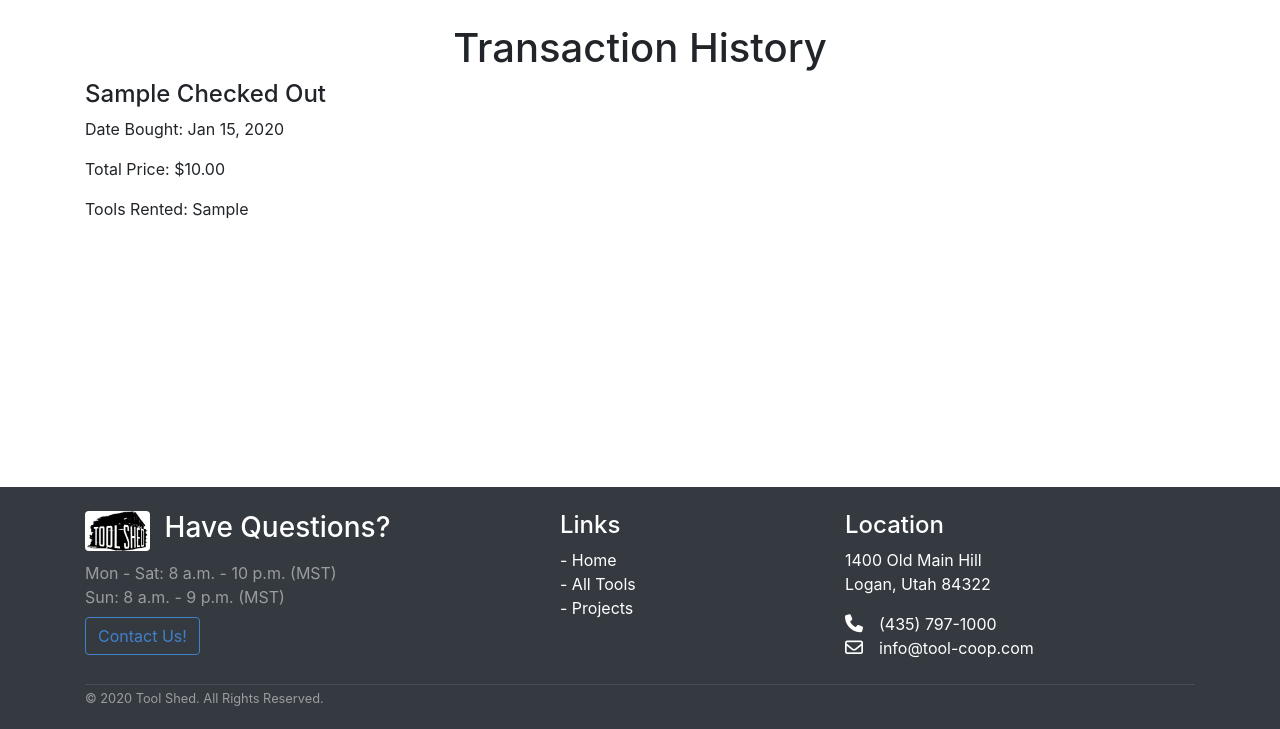
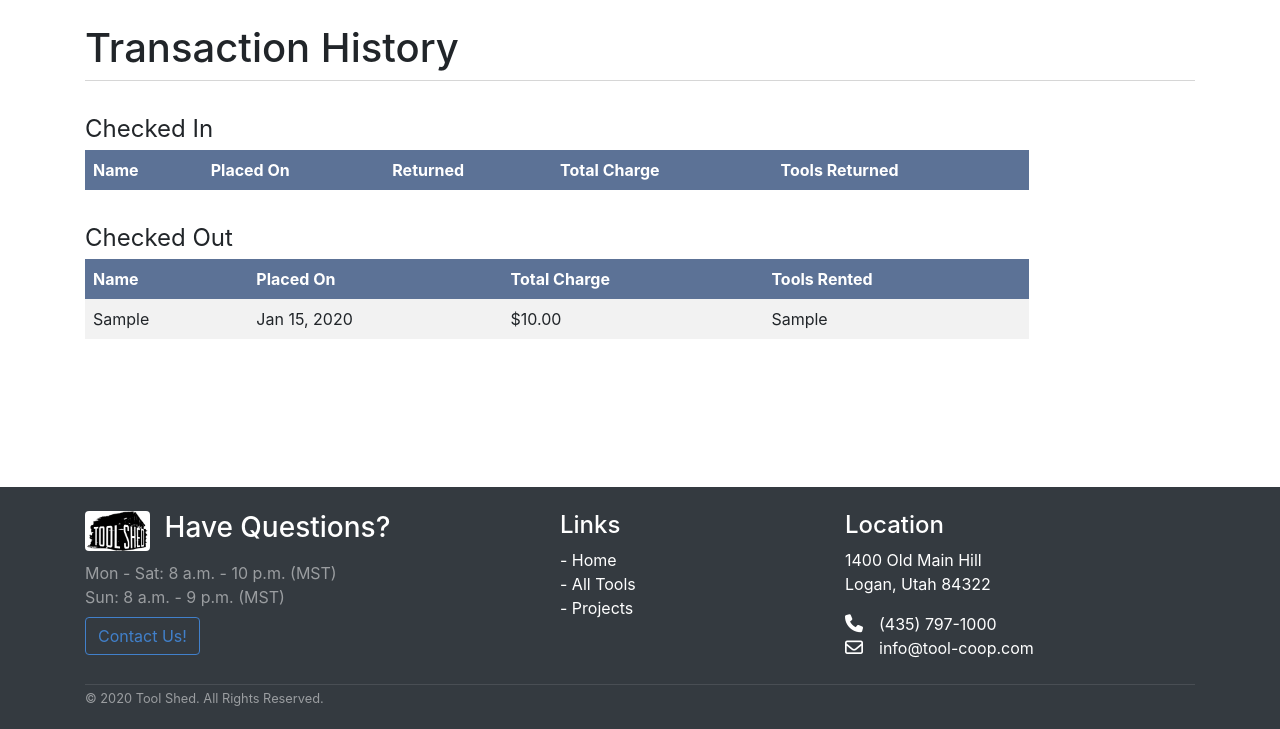
Before and after one commit to connordibble/Tool-Co-op, a Django app: page /tools/history in a window 1280 px wide. Shown: the part 71-800 px from the top of the page. Run offline with Django 3.2, Linux system fonts and the light colour scheme; a user stored in the database is signed in; tables that the repository leaves empty hold one stand-in row (values such as "Sample post"); grey boxes marked "Sample" are stand-in pictures; lists and menus that the app fills with data are empty; some libraries are stand-ins or nearby versions.

Commit message:
Final major styling changes

```diff
--- a/toolsWebsite/tools/models.py
+++ b/toolsWebsite/tools/models.py
@@ -30,6 +30,7 @@ class ShoppingCart(models.Model):
 class History(models.Model):
     customer = models.CharField(max_length=200)
     date_bought = models.DateTimeField()
+    date_returned = models.DateTimeField(blank=True, null=True)
     price = models.DecimalField(default=0, max_digits=5, decimal_places=2)
     tools = models.CharField(max_length=500)
     CHECKIN = "Checked In"
--- a/toolsWebsite/tools/static/tools/styles.css
+++ b/toolsWebsite/tools/static/tools/styles.css
@@ -140,6 +140,7 @@ main .container {
 
 .checkout-price {
     float: right;
+    text-align: right;
     margin: 10px;
     font-size: 18px;
 }
@@ -221,6 +222,32 @@ main .container {
     margin-bottom: 15px;
 }
 
+.history-title {
+    font-size: 24px;
+    margin-top: 30px;
+    margin-bottom: 3px;
+}
+
+.history-table {
+  border-collapse: collapse;
+  width: 85%;
+}
+
+.history-table th, td {
+  text-align: left;
+  padding: 8px;
+}
+
+.history-table tr:nth-child(even){
+    background-color: #f2f2f2
+}
+
+.history-table th {
+  background-color: #5c7296;
+  color: white;
+}
+
+
 
 /* FOOTER CSS */
 .footer {
--- a/toolsWebsite/tools/templates/tools/checkout_confirmation.html
+++ b/toolsWebsite/tools/templates/tools/checkout_confirmation.html
@@ -27,7 +27,7 @@
                 <div class="checkout-price">
                     <b>Price:</b>
                     <br>
-                    <div style="color: #B12704;"><b>${{ tool.toolCategory.price }}</b></div>
+                    <div style="color: #B12704;"><b>${{ tool.toolCategory.price }} x {{ tool.quantity }}</b></div>
                 </div>
                 <div style="clear: both;"></div>
             </div>
--- a/toolsWebsite/tools/templates/tools/history.html
+++ b/toolsWebsite/tools/templates/tools/history.html
@@ -6,14 +6,50 @@
 <main role="main">
   <div class="container">
     <br>
-    <h1 style="text-align: center;">Transaction History</h1>
+    <h1>Transaction History</h1>
+    <div class="line-break"></div>
     {% if history %}
+      <div class="history-title">Checked In</div>
+      <table class="history-table">
+        <tr>
+          <th>Name</th>
+          <th>Placed On</th>
+          <th>Returned</th>
+          <th>Total Charge</th>
+          <th>Tools Returned</th>
+        </tr>
       {% for transaction in history %}
-        <h4>{{ transaction.customer }} {{transaction.state}}</h4>
-        <p>Date Bought: {{ transaction.date_bought|date:"M d, Y" }}</p>
-        <p>Total Price: ${{transaction.price}}</p>
-        <p>Tools Rented: {{transaction.tools}}</p>
+        {% if transaction.state == "Checked In" %}
+            <tr>
+              <td style="text-transform: capitalize;">{{ transaction.customer }}</td>
+              <td>{{ transaction.date_bought|date:"M d, Y" }}</td>
+              <td>{{ transaction.date_returned|date:"M d, Y" }}</td>
+              <td>${{transaction.price}}</td>
+              <td style="text-transform: capitalize;">{{transaction.tools}}</td>
+            </tr>
+        {% endif %}
       {% endfor %}
+      </table>
+
+      <div class="history-title">Checked Out</div>
+      <table class="history-table">
+        <tr>
+          <th>Name</th>
+          <th>Placed On</th>
+          <th>Total Charge</th>
+          <th>Tools Rented</th>
+        </tr>
+      {% for transaction in history %}
+        {% if transaction.state == "Checked Out" %}
+            <tr>
+              <td style="text-transform: capitalize;">{{ transaction.customer }}</td>
+              <td>{{ transaction.date_bought|date:"M d, Y" }}</td>
+              <td>${{transaction.price}}</td>
+              <td style="text-transform: capitalize;">{{transaction.tools}}</td>
+            </tr>
+        {% endif %}
+      {% endfor %}
+      </table>
     {% else %}
       <p>No Transactions made yet</p>
     {% endif %}
--- a/toolsWebsite/tools/views.py
+++ b/toolsWebsite/tools/views.py
@@ -1,5 +1,5 @@
 from random import randint
-from datetime import datetime, timedelta
+from datetime import datetime, timedelta, date
 from django.shortcuts import render, redirect, get_object_or_404
 from django.contrib.auth.models import User
 from django.utils import timezone
@@ -208,6 +208,7 @@ def checkin(request, tool_id):
     history.price = fee
     history.tools = due.toolCategory.type
     history.state = history.CHECKIN
+    history.date_returned = datetime.now()
     history.save()
 
     due.delete()
@@ -251,6 +252,7 @@ def checkout(request):
     history.save()
     return redirect('checkout_confirmed')
 
+
 def checkout_confirmation(request):
     context = getCart()
     total = 0
@@ -258,6 +260,7 @@ def checkout_confirmation(request):
         total += cart.quantity * cart.toolCategory.price
     context['total'] = total
     return render(request, 'tools/checkout_confirmation.html', context)
+
 
 def remove_tool_from_cart(request, tool_id):
     tool = get_object_or_404(ShoppingCart, pk=tool_id)
```
Also changed, not shown: toolsWebsite/tools/migrations/0008_history_date_returned.py (added), toolsWebsite/tools/migrations/0009_auto_20200408_2350.py (added), toolsWebsite/tools/migrations/0010_auto_20200408_2354.py (added), toolsWebsite/tools/migrations/0011_auto_20200409_0000.py (added).
